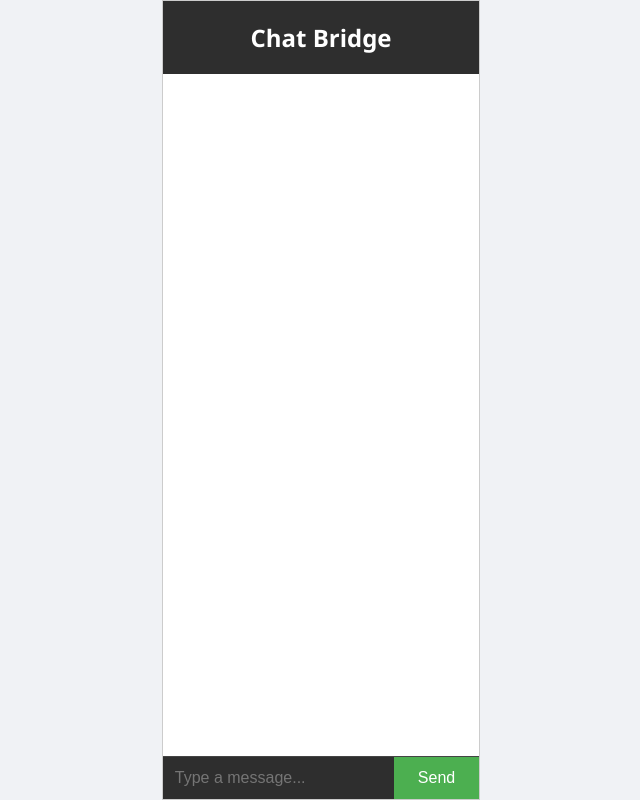
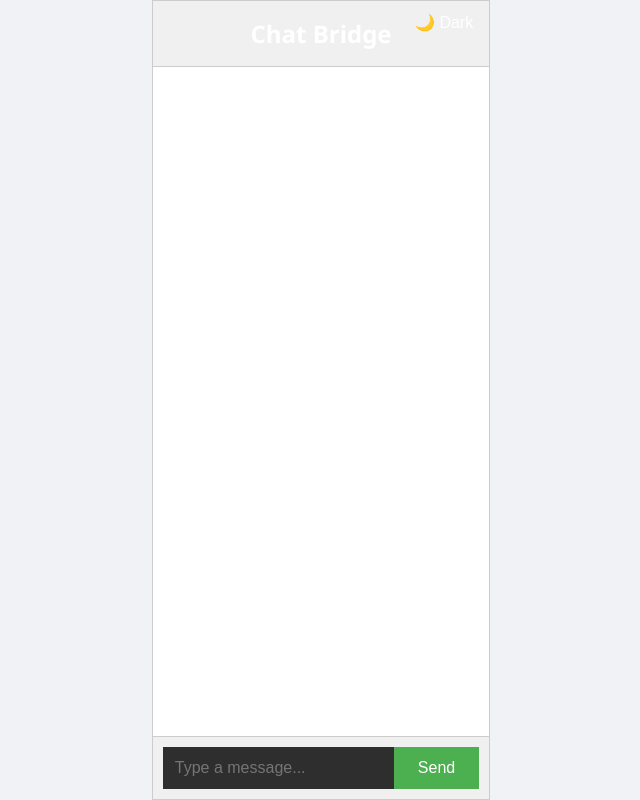
Before and after one commit to habeeb-code-cell/chat-bridge, a React (Create React App) app: page / in a window 1280 px wide. Shown: the whole page, without its empty margins (319-959 px from the left). Built offline with nearby package versions, Linux system fonts and the light colour scheme.

Commit message:
Added Theme State & Toggle

```diff
--- a/src/App.css
+++ b/src/App.css
@@ -155,3 +155,55 @@
       padding: 15px 5px;
     }
   }
+
+  /* Light Theme */
+.chat-container.light {
+    background-color: #ffffff;
+    color: #000000;
+  }
+
+  /* Dark Theme */
+  .chat-container.dark {
+    background-color: #121212;
+    color: #f5f5f5;
+  }
+
+  /* Header and input styling */
+  .chat-header {
+    background-color: #f0f0f0;
+    padding: 16px;
+    font-size: 1.5rem;
+    font-weight: bold;
+    text-align: center;
+    border-bottom: 1px solid #ccc;
+    position: relative;
+  }
+
+  .chat-container.dark .chat-header {
+    background-color: #1e1e1e;
+    border-bottom: 1px solid #333;
+  }
+
+  .chat-input {
+    background-color: #f0f0f0;
+    display: flex;
+    padding: 10px;
+    border-top: 1px solid #ccc;
+  }
+
+  .chat-container.dark .chat-input {
+    background-color: #1e1e1e;
+    border-top: 1px solid #333;
+  }
+
+  /* Theme toggle button */
+  .theme-toggle {
+    position: absolute;
+    right: 16px;
+    top: 12px;
+    background: none;
+    border: none;
+    font-size: 1rem;
+    cursor: pointer;
+    color: inherit;
+  }
--- a/src/App.js
+++ b/src/App.js
@@ -4,9 +4,9 @@ import './App.css';
 function App() {
   const [messages, setMessages] = useState([]);
   const [messageText, setMessageText] = useState('');
+  const [darkMode, setDarkMode] = useState(false); // Theme state
   const messagesEndRef = useRef(null);
 
-  // Scroll to bottom when new messages arrive
   useEffect(() => {
     messagesEndRef.current?.scrollIntoView({ behavior: 'smooth' });
   }, [messages]);
@@ -23,7 +23,6 @@ function App() {
     setMessages((prev) => [...prev, userMessage]);
     setMessageText('');
 
-    // Simulate bot response
     setTimeout(() => {
       const botMessage = {
         sender: 'Bot',
@@ -57,14 +56,19 @@ function App() {
   }
 
   return (
-    <div className="chat-container">
-      <div className="chat-header">Chat Bridge</div>
+    <div className={`chat-container ${darkMode ? 'dark' : 'light'}`}>
+      <div className="chat-header">
+        Chat Bridge
+        <button className="theme-toggle" onClick={() => setDarkMode(!darkMode)}>
+          {darkMode ? '☀️ Light' : '🌙 Dark'}
+        </button>
+      </div>
 
       <div className="chat-messages">
         {messages.map((msg, idx) => (
           <div key={idx} className={`message ${msg.sender}`}>
             <span className="sender">{msg.sender}:</span>
-            <span className="text">{msg.text}</span>
+            <span className="text"> {msg.text}</span>
           </div>
         ))}
         <div ref={messagesEndRef} />
@@ -77,13 +81,30 @@ function App() {
           onChange={(e) => setMessageText(e.target.value)}
           onKeyDown={(e) => e.key === 'Enter' && handleSendMessage()}
           placeholder="Type a message..."
-          autoFocus
-          aria-label="Chat input"
         />
-        <button onClick={handleSendMessage} aria-label="Send message">Send</button>
+        <button onClick={handleSendMessage}>Send</button>
       </div>
     </div>
   );
 }
 
 export default App;
+
+
+// if (text.includes('hello')) return 'Hi there!';
+//     if (text.includes('see whines')) return "Boss I no fit whine you, who goes me? I wan die.";
+//     if (text.includes('baby')) return "Yes darling";
+//     if (text.includes('i miss you')) return "I miss you more, can't wait to have you in my arms.";
+//     if (text.includes('have you eaten')) return "Yes, I had pasta.";
+//     if (text.includes('i hate you')) return "I love you too, stop the pretence.";
+//     if (text.includes('hwfa')) return "I dey my chairman.";
+//     if (text.includes('any better')) return "Boss, you fit get for me make I drop aza.";
+//     if (text.includes('how are you')) return "I'm just cold, but I'm good!";
+//     if (text.includes('hi')) return 'Hello there!';
+//     if (text.includes('how is work')) return "Work been great.";
+//     if (text.includes('how fa')) return "I dey alright.";
+//     if (text.includes('bye')) return 'See you later!';
+//     if (text.includes('how today')) return "Fine ohh.";
+//     if (text.includes('how your side')) return "Steady grinding.";
+//     if (text.includes('you good')) return "Yh, I should be.";
+//     if (text.includes('gym')) return "Yh sure, I trust you’re coming over too. Mine should be leta. See you leta chief.";
```
